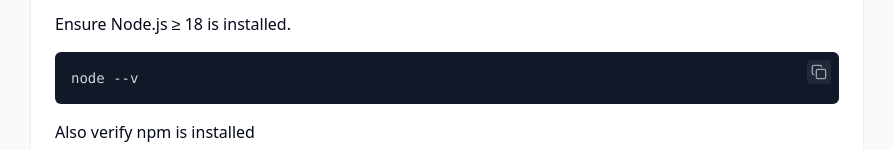
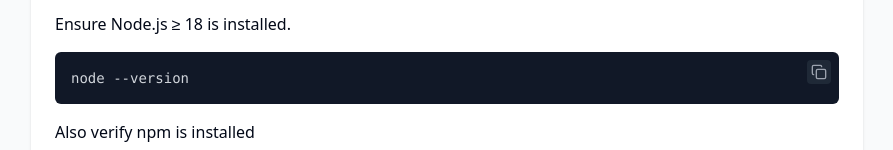
Before and after one commit to Nxtwave-s/react-test-setup-wizard, a React (Vite) app: page / in a window 1280 px wide. Shown: the part 309-459 px from the top of the page, without its empty margins (193-1086 px from the left). Built offline with nearby package versions, Linux system fonts and the light colour scheme.

Commit message:
Update node version check
Update the command `node --v` to `node --version` in the InstallVitest component.

```diff
--- a/src/components/steps/InstallVitest.tsx
+++ b/src/components/steps/InstallVitest.tsx
@@ -13,7 +13,7 @@ export const InstallVitest = () => {
         <p className="mb-4">Ensure Node.js ≥ 18 is installed.</p>
 
         <CodeBlock
-          code="node --v"
+          code="node --version"
           language="css"
           className="mb-4"
         />
```
